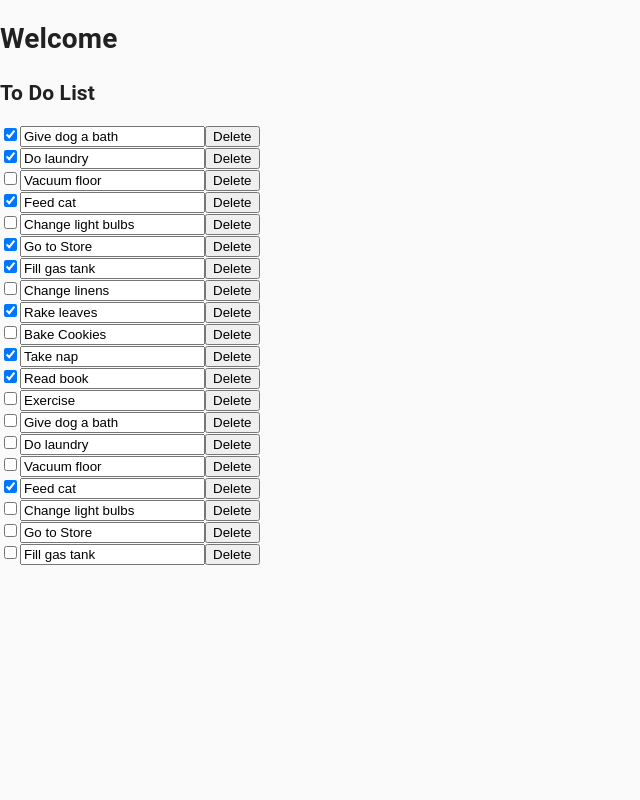
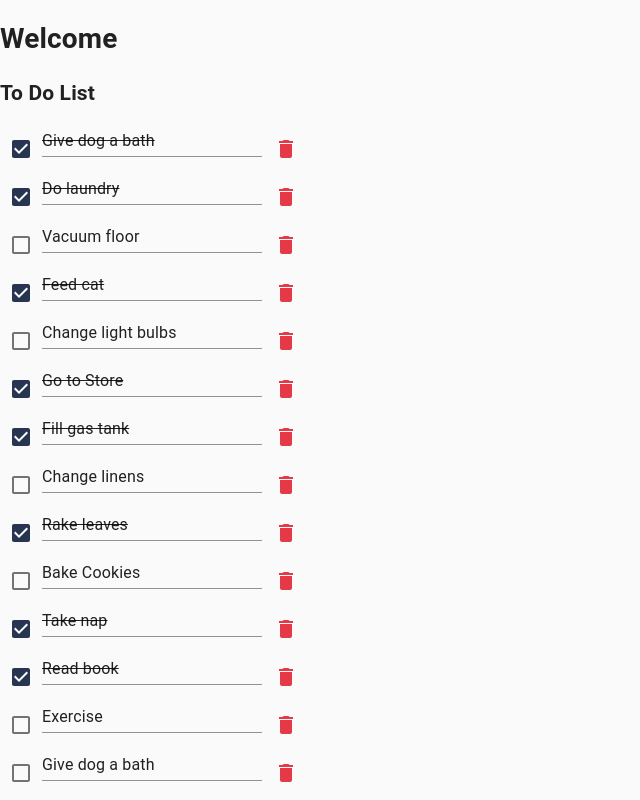
Before and after one commit to jhonnycordova/todo-list-js, a React (Create React App) app in the folder frontend/: page / in a window 1280 px wide. Shown: the top 800 px of the page, without its empty margins (0-640 px from the left). Built offline with nearby package versions, Linux system fonts and the light colour scheme.

Commit message:
Using materials components

```diff
--- a/frontend/src/components/Todo.js
+++ b/frontend/src/components/Todo.js
@@ -1,5 +1,7 @@
 import React from 'react';
 import PropTypes from 'prop-types';
+import { TextField, Checkbox, IconButton } from '@material-ui/core';
+import { Delete } from '@material-ui/icons';
 
 const Todo = ({ toDo, onHandleToggle, onDeleteToDo }) => {
   const handleCheckboxChanged = () => {
@@ -12,11 +14,11 @@ const Todo = ({ toDo, onHandleToggle, onDeleteToDo }) => {
 
   return (
     <div>
-      <input type="checkbox" name="completed" onChange={handleCheckboxChanged} checked={toDo.completed} />
-      <input type="text" name="task" value={toDo.task} />
-      <button type="button" onClick={handleClickDeleteButton}>
-        Delete
-      </button>
+      <Checkbox checked={toDo.completed} onChange={handleCheckboxChanged} />
+      <TextField value={toDo.task} style={{ textDecoration: toDo.completed ? 'line-through' : 'none' }} />
+      <IconButton color="primary" aria-label="upload picture" component="span" onClick={handleClickDeleteButton}>
+        <Delete />
+      </IconButton>
     </div>
   );
 };
```
